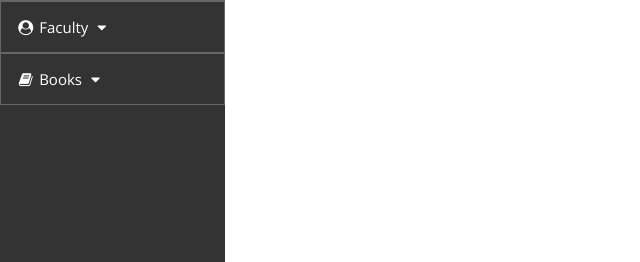
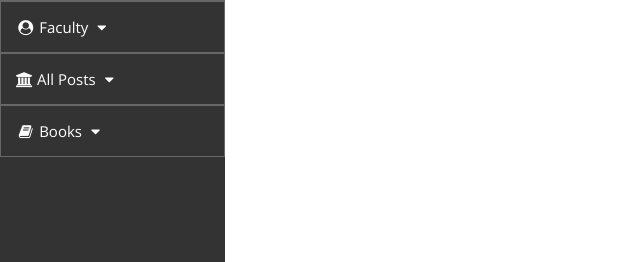
Before and after one commit to mamusthafa/django_school, a Django app: page /students/books/1/delete/ in a window 1280 px wide. Shown: the part 258-520 px from the top of the page, without its empty margins (0-640 px from the left). Run offline with Django 3.2, Linux system fonts and the light colour scheme; a user stored in the database is signed in; data comes from the database, SQL or seed files in the repository; both versions use the stored data as it was after the commit; some libraries are stand-ins or nearby versions; some web fonts are replaced.

Commit message:
post added

```diff
--- a/students/templates/students/base.html
+++ b/students/templates/students/base.html
@@ -158,14 +158,14 @@ h1{
   </li>
 
 
- <!--  <li>
+  <li>
     <a href="#" data-toggle="collapse" data-target="#post"><i class="fa fa-bank "></i></i> All Posts <i class="fa fa-fw fa-caret-down"></i></a>
     <ul id="post" class="collapse">
-      <li><a href="{% url 'post-list' %}"><i class="fa fa-cog"></i> All Posts</a></li>
+      <li><a href="#"><i class="fa fa-cog"></i> All Posts</a></li>
       <li><a href="{% url 'post-create' %}"><i class="fa fa-fw fa-plus"></i> Add Post</a> </li>
 
     </ul>
-  </li>	 -->
+  </li>
 
 
   <li>
```
Also changed, not shown: db.sqlite3.
